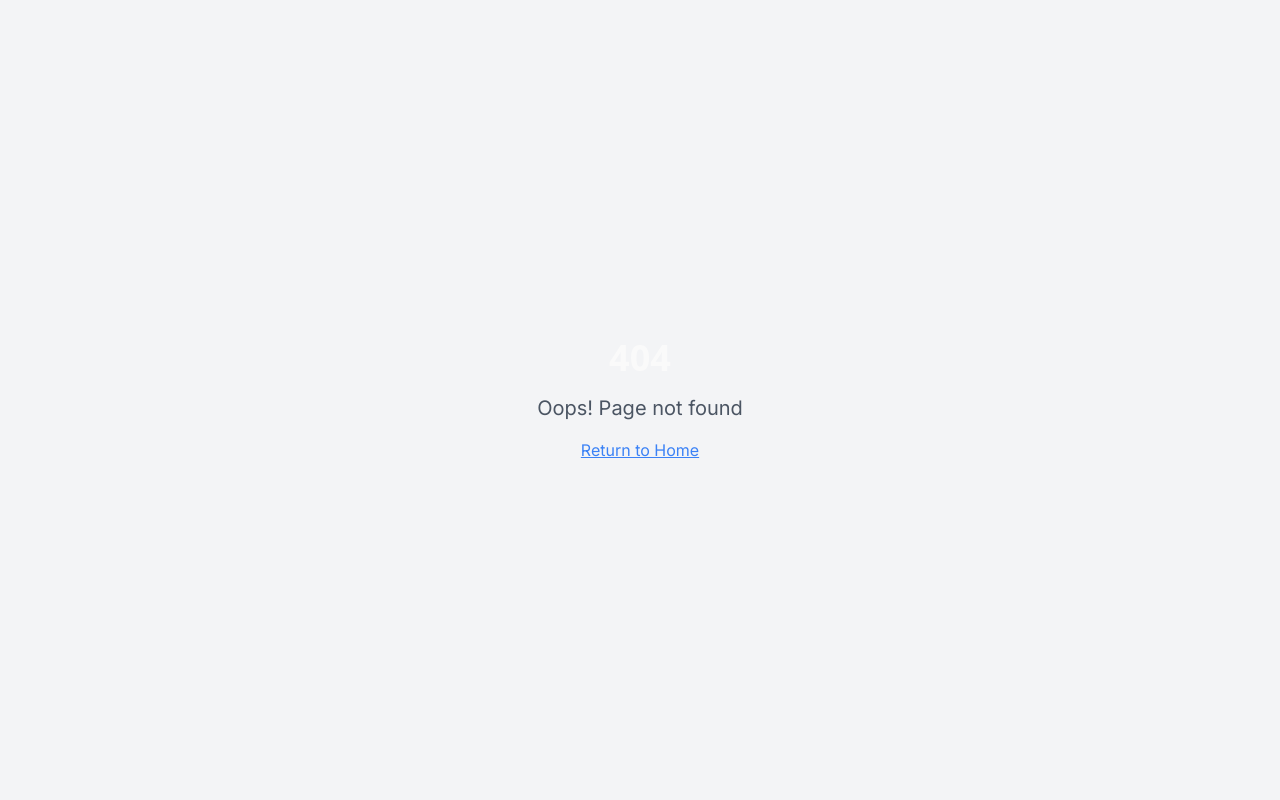
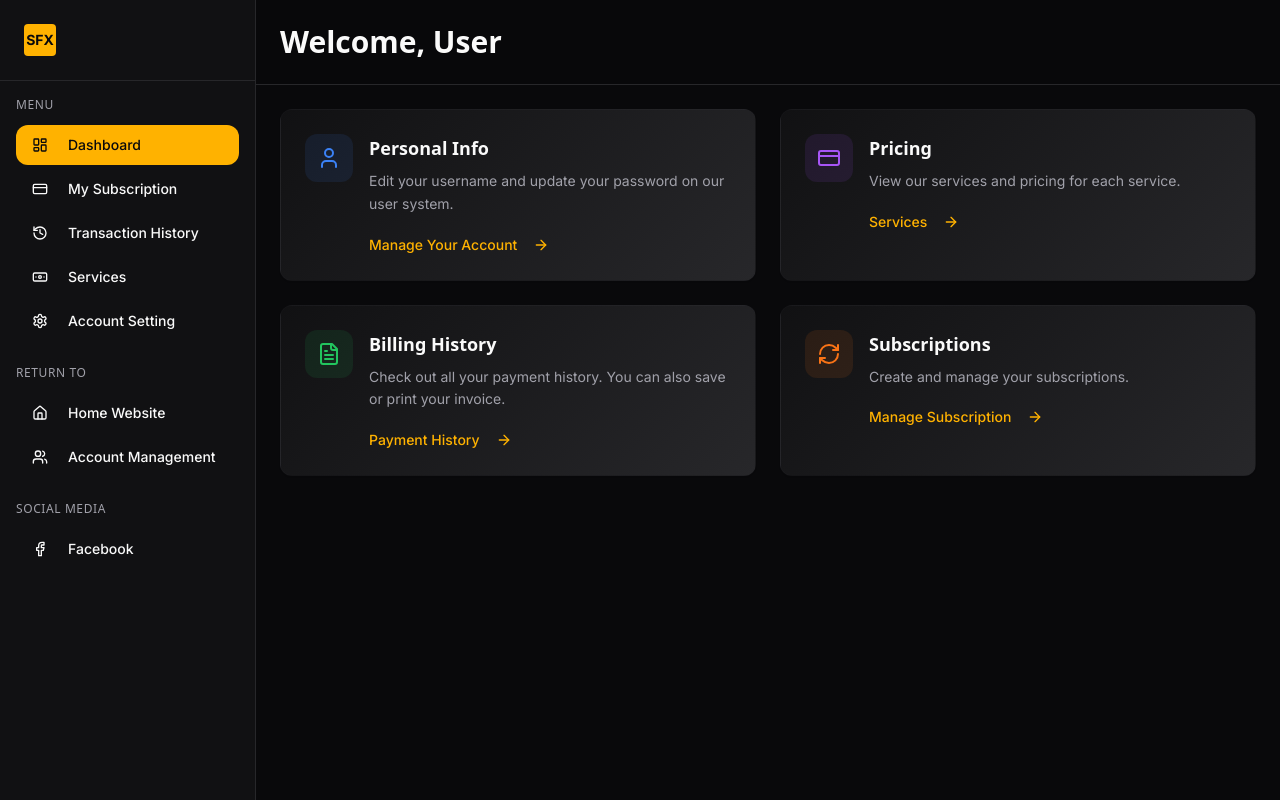
Before and after one commit to willerdev/sbx-formula-vibe, a React (Vite) app: page /dashboard in a window 1280 px wide. Before the commit this address had no page. Built offline with nearby package versions, Linux system fonts and the light colour scheme.

Commit message:
Refactor dashboard for logged-in users

```diff
--- a/src/App.tsx
+++ b/src/App.tsx
@@ -6,6 +6,7 @@ import { BrowserRouter, Routes, Route } from "react-router-dom";
 import { AuthProvider } from "@/hooks/useAuth";
 import Index from "./pages/Index";
 import Auth from "./pages/Auth";
+import Dashboard from "./pages/Dashboard";
 import NotFound from "./pages/NotFound";
 
 const queryClient = new QueryClient();
@@ -20,6 +21,7 @@ const App = () => (
           <Routes>
             <Route path="/" element={<Index />} />
             <Route path="/auth" element={<Auth />} />
+            <Route path="/dashboard" element={<Dashboard />} />
             {/* ADD ALL CUSTOM ROUTES ABOVE THE CATCH-ALL "*" ROUTE */}
             <Route path="*" element={<NotFound />} />
           </Routes>
--- a/src/components/Header.tsx
+++ b/src/components/Header.tsx
@@ -69,6 +69,10 @@ export const Header = () => {
                   </Button>
                 </DropdownMenuTrigger>
                 <DropdownMenuContent align="end" className="w-48">
+                  <DropdownMenuItem onClick={() => navigate("/dashboard")}>
+                    <User className="w-4 h-4 mr-2" />
+                    Dashboard
+                  </DropdownMenuItem>
                   <DropdownMenuItem onClick={() => navigate("/profile")}>
                     <User className="w-4 h-4 mr-2" />
                     Profile
@@ -127,6 +131,17 @@ export const Header = () => {
                     <Button
                       className="bg-primary hover:bg-primary/90 text-primary-foreground rounded-full w-full py-2 font-medium transition-fast"
                       onClick={() => {
+                        navigate("/dashboard");
+                        setIsMenuOpen(false);
+                      }}
+                    >
+                      <User className="w-4 h-4 mr-2" />
+                      Dashboard
+                    </Button>
+                    <Button
+                      variant="outline"
+                      className="w-full py-2 font-medium transition-fast"
+                      onClick={() => {
                         navigate("/profile");
                         setIsMenuOpen(false);
                       }}
--- /dev/null
+++ b/src/components/dashboard/DashboardCards.tsx
@@ -0,0 +1,77 @@
+import { Card, CardContent } from "@/components/ui/card";
+import { Button } from "@/components/ui/button";
+import {
+  User,
+  CreditCard,
+  FileText,
+  RefreshCw,
+  ArrowRight
+} from "lucide-react";
+
+const dashboardCards = [
+  {
+    icon: User,
+    title: "Personal Info",
+    description: "Edit your username and update your password on our user system.",
+    buttonText: "Manage Your Account",
+    iconBg: "bg-blue-500/10",
+    iconColor: "text-blue-500"
+  },
+  {
+    icon: CreditCard,
+    title: "Pricing",
+    description: "View our services and pricing for each service.",
+    buttonText: "Services",
+    iconBg: "bg-purple-500/10",
+    iconColor: "text-purple-500"
+  },
+  {
+    icon: FileText,
+    title: "Billing History",
+    description: "Check out all your payment history. You can also save or print your invoice.",
+    buttonText: "Payment History",
+    iconBg: "bg-green-500/10",
+    iconColor: "text-green-500"
+  },
+  {
+    icon: RefreshCw,
+    title: "Subscriptions",
+    description: "Create and manage your subscriptions.",
+    buttonText: "Manage Subscription",
+    iconBg: "bg-orange-500/10",
+    iconColor: "text-orange-500"
+  }
+];
+
+export const DashboardCards = () => {
+  return (
+    <div className="grid grid-cols-1 lg:grid-cols-2 gap-6 max-w-6xl">
+      {dashboardCards.map((card, index) => (
+        <Card key={index} className="gradient-card border-border/20 hover:border-primary/20 transition-all duration-300 group">
+          <CardContent className="p-6">
+            <div className="flex items-start space-x-4">
+              <div className={`p-3 rounded-lg ${card.iconBg} flex-shrink-0`}>
+                <card.icon className={`h-6 w-6 ${card.iconColor}`} />
+              </div>
+              <div className="flex-1 min-w-0">
+                <h3 className="text-lg font-semibold text-foreground mb-2">
+                  {card.title}
+                </h3>
+                <p className="text-muted-foreground text-sm mb-4 leading-relaxed">
+                  {card.description}
+                </p>
+                <Button
+                  variant="ghost"
+                  className="text-primary hover:text-primary-foreground hover:bg-primary p-0 h-auto font-medium group-hover:translate-x-1 transition-transform duration-300"
+                >
+                  {card.buttonText}
+                  <ArrowRight className="ml-2 h-4 w-4" />
+                </Button>
+              </div>
+            </div>
+          </CardContent>
+        </Card>
+      ))}
+    </div>
+  );
+};
--- /dev/null
+++ b/src/components/dashboard/DashboardMain.tsx
@@ -0,0 +1,28 @@
+import { User } from "@supabase/supabase-js";
+import { DashboardCards } from "./DashboardCards";
+
+interface DashboardMainProps {
+  user: User | null;
+}
+
+export const DashboardMain = ({ user }: DashboardMainProps) => {
+  const displayName = user?.user_metadata?.display_name || user?.email?.split('@')[0] || "User";
+
+  return (
+    <div className="flex-1 flex flex-col overflow-hidden">
+      {/* Header */}
+      <div className="border-b border-border bg-card/50 backdrop-blur-sm">
+        <div className="p-6">
+          <h1 className="text-3xl font-bold text-foreground">
+            Welcome, {displayName}
+          </h1>
+        </div>
+      </div>
+
+      {/* Main Content */}
+      <div className="flex-1 overflow-y-auto p-6">
+        <DashboardCards />
+      </div>
+    </div>
+  );
+};
--- /dev/null
+++ b/src/components/dashboard/DashboardSidebar.tsx
@@ -0,0 +1,79 @@
+import {
+  LayoutDashboard,
+  CreditCard,
+  History,
+  Settings,
+  Home,
+  Users,
+  Facebook,
+  Banknote
+} from "lucide-react";
+import { Button } from "@/components/ui/button";
+import { cn } from "@/lib/utils";
+
+const menuItems = [
+  {
+    title: "MENU",
+    items: [
+      { icon: LayoutDashboard, label: "Dashboard", active: true },
+      { icon: CreditCard, label: "My Subscription" },
+      { icon: History, label: "Transaction History" },
+      { icon: Banknote, label: "Services" },
+      { icon: Settings, label: "Account Setting" }
+    ]
+  },
+  {
+    title: "RETURN TO",
+    items: [
+      { icon: Home, label: "Home Website" },
+      { icon: Users, label: "Account Management" }
+    ]
+  },
+  {
+    title: "SOCIAL MEDIA",
+    items: [
+      { icon: Facebook, label: "Facebook" }
+    ]
+  }
+];
+
+export const DashboardSidebar = () => {
+  return (
+    <div className="w-64 bg-sidebar border-r border-sidebar-border flex flex-col h-full">
+      {/* Logo */}
+      <div className="p-6 border-b border-sidebar-border">
+        <div className="flex items-center space-x-2">
+          <div className="w-8 h-8 bg-primary rounded flex items-center justify-center">
+            <span className="text-primary-foreground font-bold text-sm">SFX</span>
+          </div>
+        </div>
+      </div>
+
+      {/* Navigation */}
+      <div className="flex-1 overflow-y-auto p-4 space-y-6">
+        {menuItems.map((section, index) => (
+          <div key={index}>
+            <h3 className="text-xs font-medium text-muted-foreground uppercase tracking-wider mb-3">
+              {section.title}
+            </h3>
+            <div className="space-y-1">
+              {section.items.map((item, itemIndex) => (
+                <Button
+                  key={itemIndex}
+                  variant="ghost"
+                  className={cn(
+                    "w-full justify-start text-sidebar-foreground hover:bg-sidebar-accent hover:text-sidebar-accent-foreground",
+                    item.active && "bg-primary text-primary-foreground hover:bg-primary/90"
+                  )}
+                >
+                  <item.icon className="mr-3 h-4 w-4" />
+                  {item.label}
+                </Button>
+              ))}
+            </div>
+          </div>
+        ))}
+      </div>
+    </div>
+  );
+};
--- /dev/null
+++ b/src/pages/Dashboard.tsx
@@ -0,0 +1,18 @@
+import { useAuth } from "@/hooks/useAuth";
+import { DashboardSidebar } from "@/components/dashboard/DashboardSidebar";
+import { DashboardMain } from "@/components/dashboard/DashboardMain";
+
+const Dashboard = () => {
+  const { user } = useAuth();
+
+  return (
+    <div className="min-h-screen bg-background">
+      <div className="flex h-screen">
+        <DashboardSidebar />
+        <DashboardMain user={user} />
+      </div>
+    </div>
+  );
+};
+
+export default Dashboard;
```
